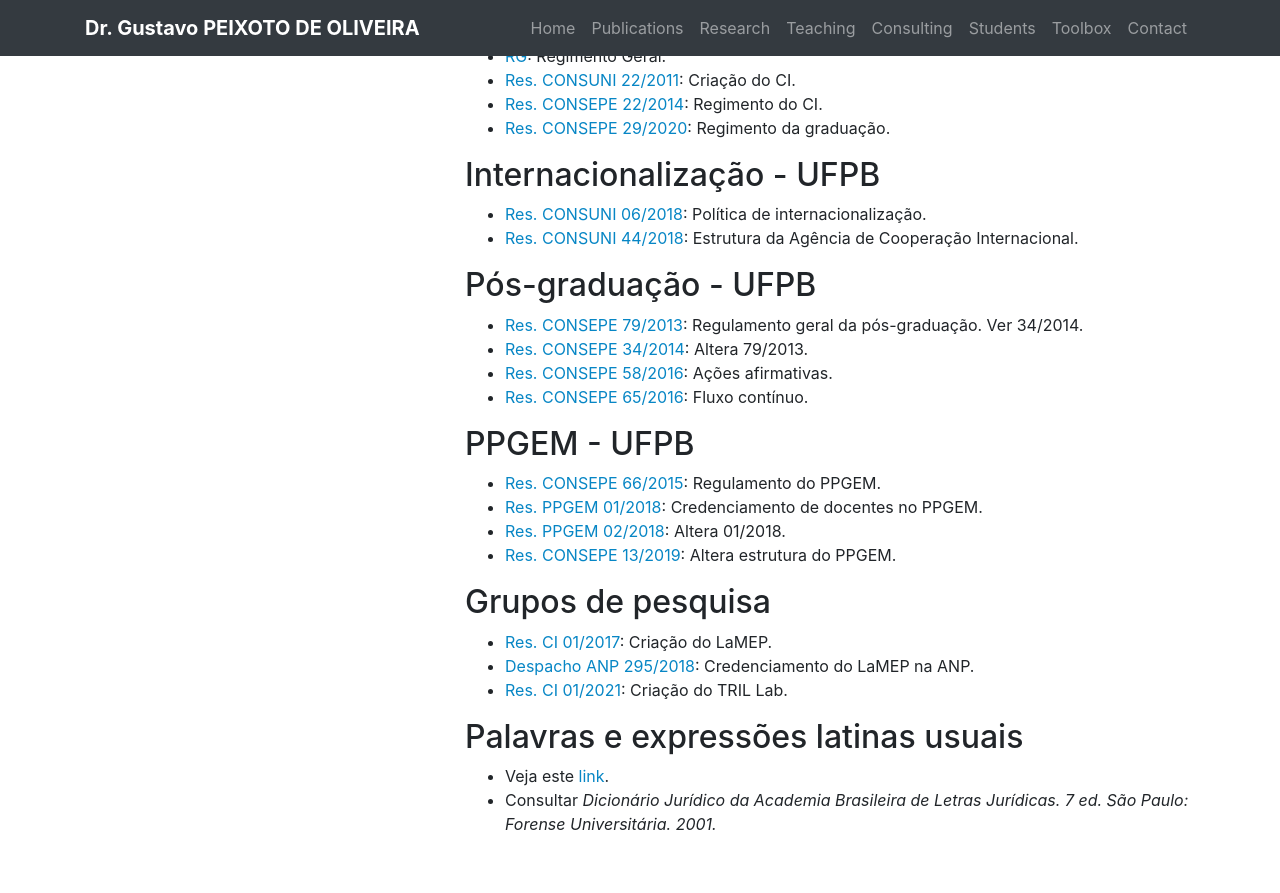
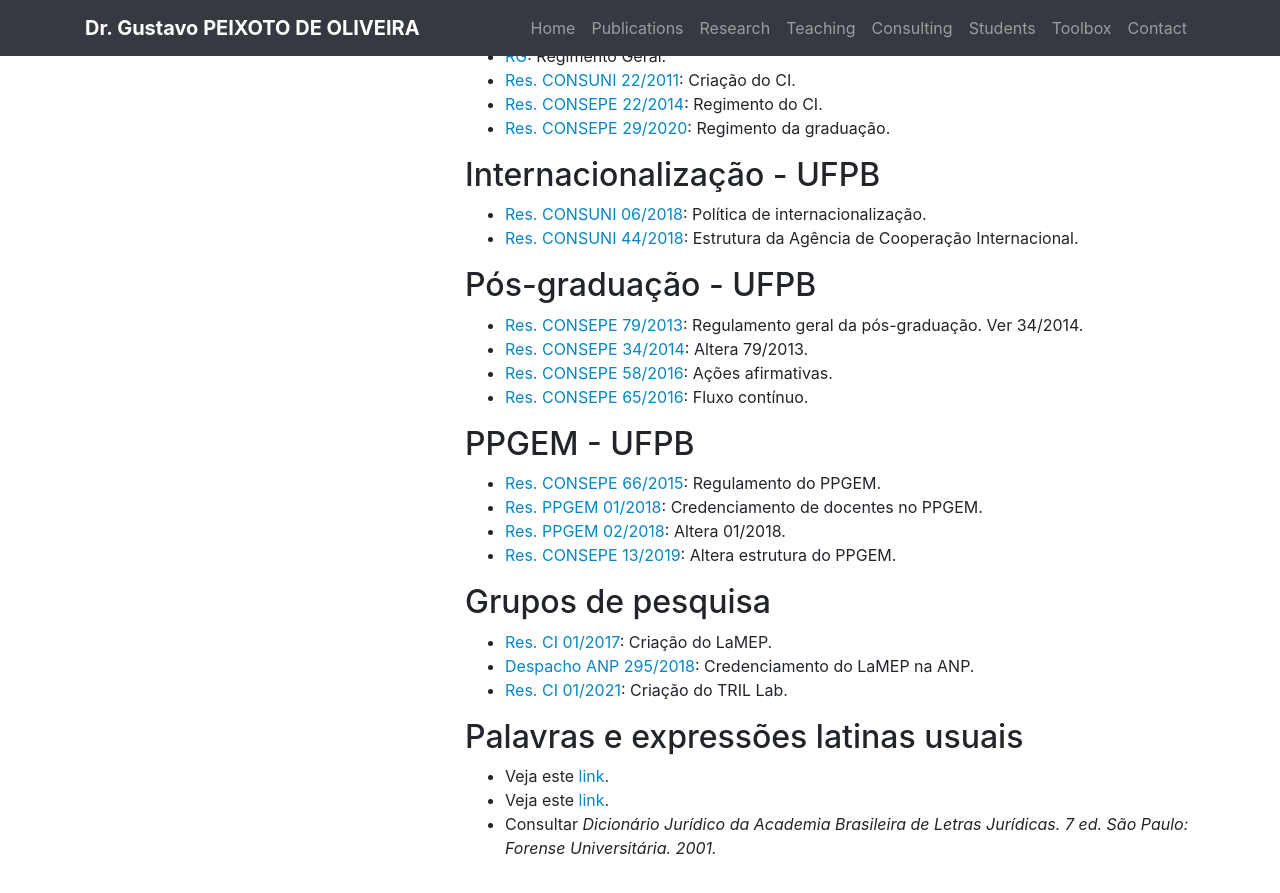
Before and after one commit to gcpeixoto/gcpeixoto.github.io, a Jekyll site: the page built from _toolbox/G-w-law.md, in a window 1280 px wide and 900 px high, scrolled down 2382 px. Shown: the top 893 px of the window. Built offline with Jekyll 4.4.1, drawn with Linux system fonts in a browser that asks for light colours.

Commit message:
Update link

```diff
--- a/_toolbox/G-w-law.md
+++ b/_toolbox/G-w-law.md
@@ -134,5 +134,6 @@
 
 ## Palavras e expressões latinas usuais
 
+- Veja este [link](https://www.soleis.adv.br/expressoeslatinas.htm).
 - Veja este [link](http://www.aultimaarcadenoe.com.br/palavras-e-expressoes/).
 - Consultar _Dicionário Jurídico da Academia Brasileira de Letras Jurídicas. 7 ed. São Paulo: Forense Universitária. 2001._
```
